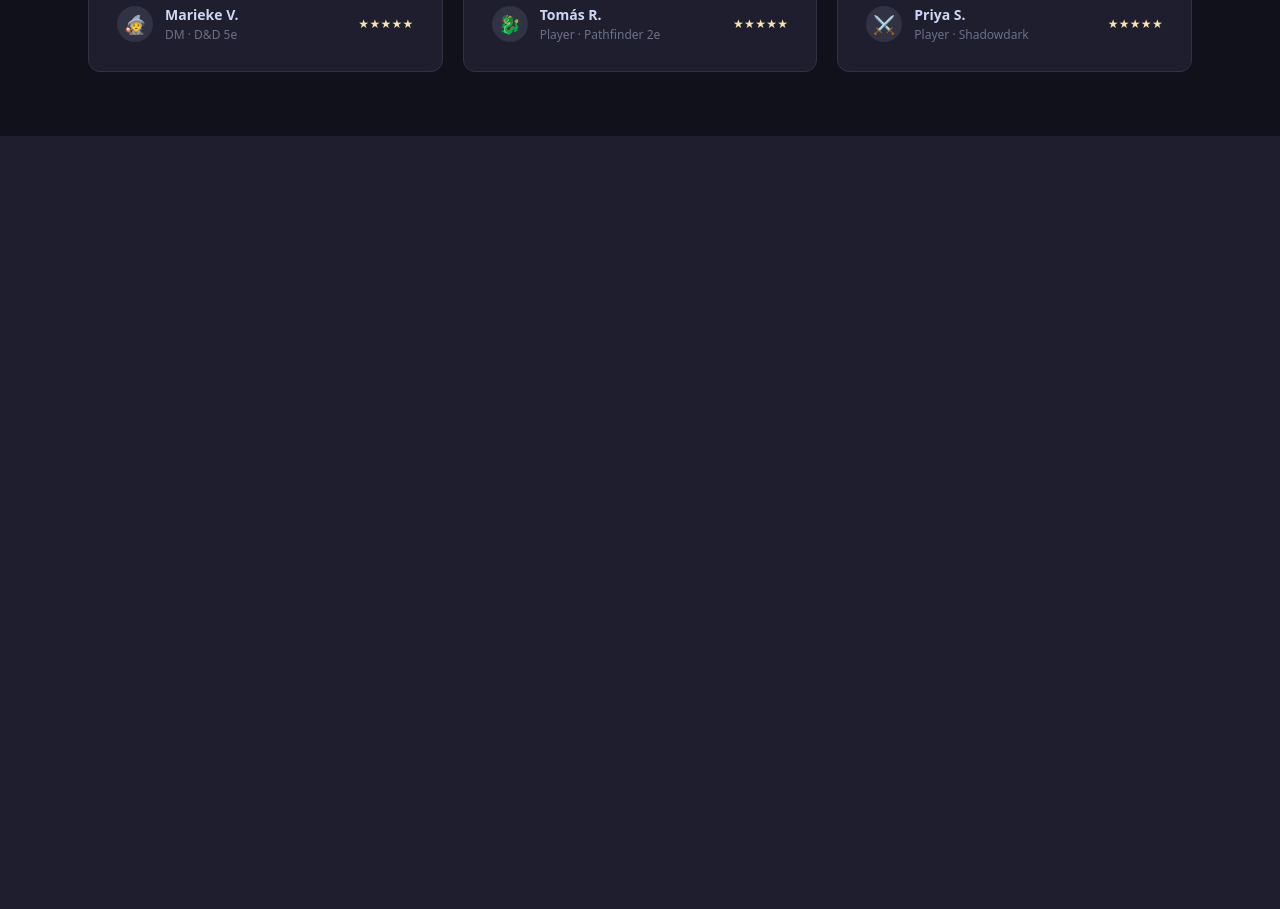
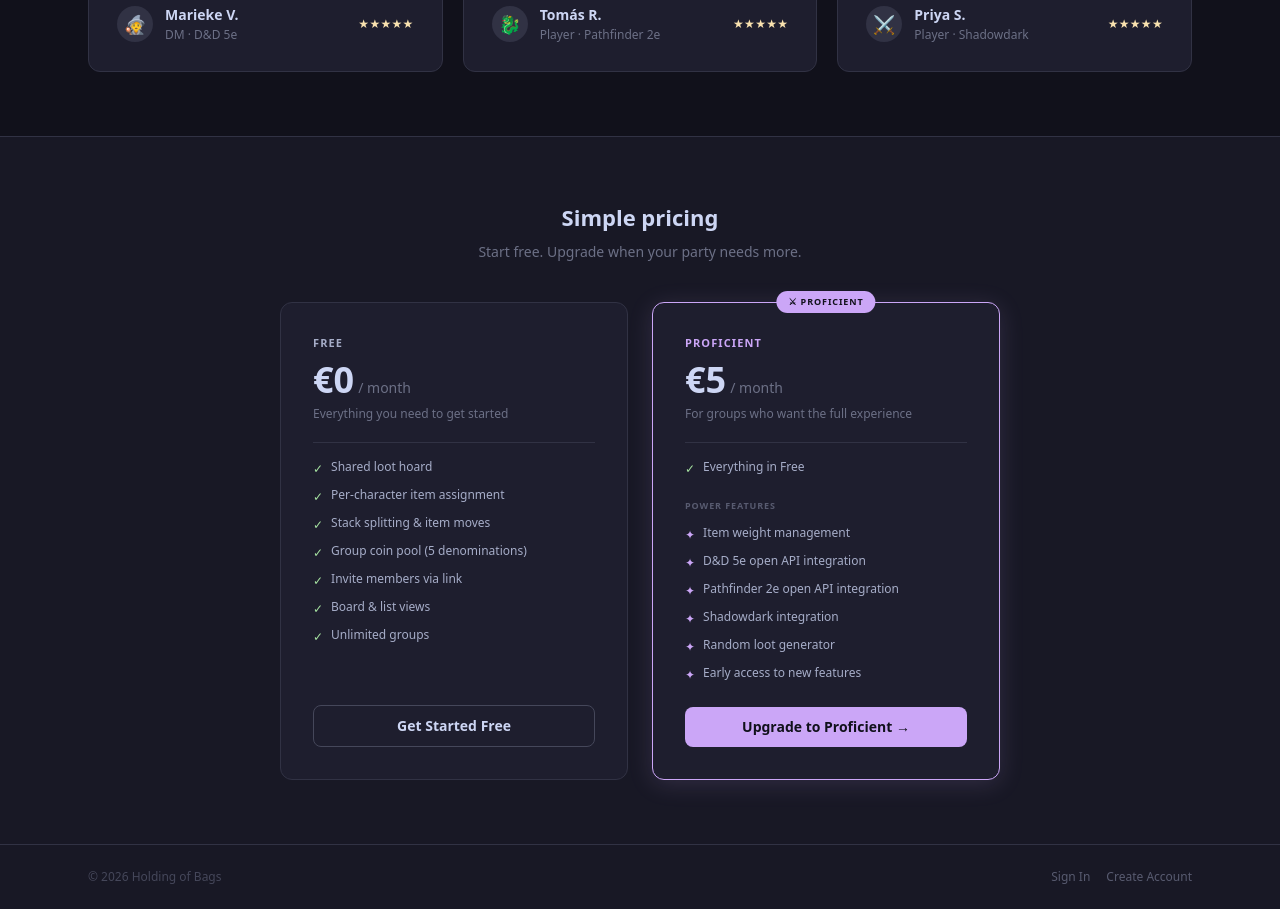
Before and after one commit to jfgen/holdingofbags, a React (Vite) app in the folder frontend/: page / in a window 1280 px wide. Shown: the part 1340-2249 px from the top of the page. Before the commit the page ends 1476 px from the top, so only its background shows below. Built offline with nearby package versions, Linux system fonts and the light colour scheme.

Commit message:
feat(landing): pricing + footer sections — all tests passing

```diff
--- a/frontend/src/pages/LandingPage.tsx
+++ b/frontend/src/pages/LandingPage.tsx
@@ -172,6 +172,125 @@ function Testimonials() {
   );
 }
 
+const FREE_FEATURES = [
+  "Shared loot hoard",
+  "Per-character item assignment",
+  "Stack splitting & item moves",
+  "Group coin pool (5 denominations)",
+  "Invite members via link",
+  "Board & list views",
+  "Unlimited groups",
+];
+
+const PRO_FEATURES = [
+  "Item weight management",
+  "D&D 5e open API integration",
+  "Pathfinder 2e open API integration",
+  "Shadowdark integration",
+  "Random loot generator",
+  "Early access to new features",
+];
+
+function Pricing() {
+  return (
+    <section className="border-t border-surface0 bg-mantle py-16">
+      <div className="max-w-[1200px] mx-auto px-12">
+      <div className="text-center mb-10">
+        <h2 className="text-[22px] font-bold text-text mb-2">Simple pricing</h2>
+        <p className="text-sm text-overlay0">Start free. Upgrade when your party needs more.</p>
+      </div>
+      <div className="grid grid-cols-2 gap-6 max-w-[720px] mx-auto">
+        {/* Free tier */}
+        <div className="bg-base border border-surface0 rounded-xl p-8 flex flex-col">
+          <p className="text-[11px] font-bold tracking-widest uppercase text-subtext mb-2">Free</p>
+          <div className="flex items-baseline gap-1 mb-1.5">
+            <span className="text-4xl font-extrabold text-text">€0</span>
+            <span className="text-sm text-overlay0">/ month</span>
+          </div>
+          <p className="text-xs text-overlay0 mb-5">Everything you need to get started</p>
+          <hr className="border-surface0 mb-4" />
+          <ul className="flex flex-col gap-2.5 flex-1">
+            {FREE_FEATURES.map((f) => (
+              <li key={f} className="flex items-start gap-2 text-xs text-subtext">
+                <span className="text-green mt-0.5 flex-shrink-0">✓</span>
+                {f}
+              </li>
+            ))}
+          </ul>
+          <Link
+            to="/register"
+            className="mt-6 block w-full text-center border border-surface1 text-text font-semibold rounded-lg py-2.5 text-sm hover:border-mauve hover:text-mauve transition-colors duration-200"
+          >
+            Get Started Free
+          </Link>
+        </div>
+
+        {/* Proficient tier */}
+        <div className="bg-base border border-mauve rounded-xl p-8 flex flex-col relative shadow-[0_4px_24px_rgba(203,166,247,0.15)]">
+          <div className="absolute -top-3 left-1/2 -translate-x-1/2 bg-mauve text-crust text-[9px] font-bold tracking-widest uppercase px-3 py-1 rounded-full whitespace-nowrap">
+            ⚔ Proficient
+          </div>
+          <p className="text-[11px] font-bold tracking-widest uppercase text-mauve mb-2">Proficient</p>
+          <div className="flex items-baseline gap-1 mb-1.5">
+            <span className="text-4xl font-extrabold text-text">€5</span>
+            <span className="text-sm text-overlay0">/ month</span>
+          </div>
+          <p className="text-xs text-overlay0 mb-5">For groups who want the full experience</p>
+          <hr className="border-surface0 mb-4" />
+          <ul className="flex flex-col gap-2.5 flex-1">
+            <li className="flex items-start gap-2 text-xs text-subtext">
+              <span className="text-green mt-0.5 flex-shrink-0">✓</span>
+              Everything in Free
+            </li>
+            <li className="pt-1">
+              <span className="text-[9px] font-bold tracking-widest uppercase text-surface2">
+                Power features
+              </span>
+            </li>
+            {PRO_FEATURES.map((f) => (
+              <li key={f} className="flex items-start gap-2 text-xs text-subtext">
+                <span className="text-mauve mt-0.5 flex-shrink-0">✦</span>
+                {f}
+              </li>
+            ))}
+          </ul>
+          <Link
+            to="/register"
+            className="mt-6 block w-full text-center bg-mauve text-crust font-bold rounded-lg py-2.5 text-sm hover:brightness-90 hover:-translate-y-px transition-all duration-200"
+          >
+            Upgrade to Proficient →
+          </Link>
+        </div>
+      </div>
+      </div>
+    </section>
+  );
+}
+
+function Footer() {
+  return (
+    <footer className="border-t border-surface0">
+    <div className="max-w-[1200px] mx-auto px-12 py-6 flex items-center justify-between">
+      <p className="text-xs text-surface1">© 2026 Holding of Bags</p>
+      <div className="flex gap-4">
+        <Link
+          to="/login"
+          className="text-xs text-surface2 hover:text-subtext transition-colors duration-200"
+        >
+          Sign In
+        </Link>
+        <Link
+          to="/register"
+          className="text-xs text-surface2 hover:text-subtext transition-colors duration-200"
+        >
+          Create Account
+        </Link>
+      </div>
+    </div>
+    </footer>
+  );
+}
+
 export default function LandingPage() {
   return (
     <div className="min-h-screen bg-mantle text-text">
@@ -179,6 +298,8 @@ export default function LandingPage() {
       <Hero />
       <Features />
       <Testimonials />
+      <Pricing />
+      <Footer />
     </div>
   );
 }
```
